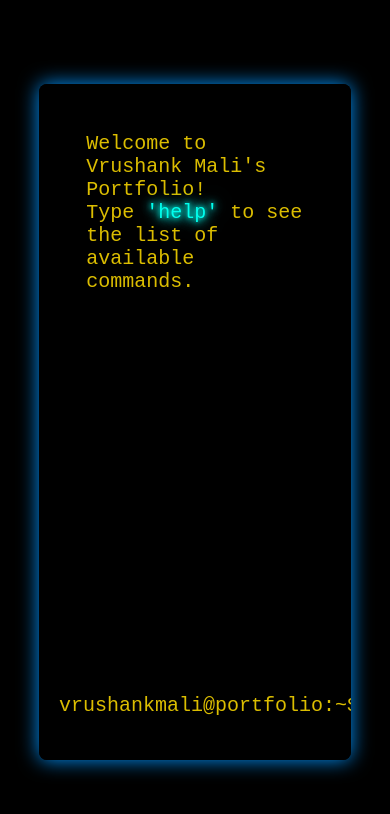
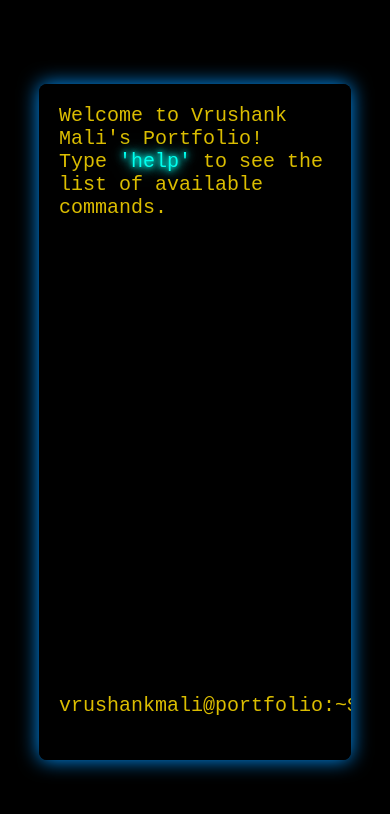
Before and after one commit to VrushankMali/Terminal_Portfolio, a plain HTML site: page index.html in a window 390 px wide. Drawn offline with Linux system fonts and the light colour scheme; animation ran at ten frames a second.

Commit message:
Trying different ways to fix visibility issue on phone for help command

```diff
--- a/css/style.css
+++ b/css/style.css
@@ -56,7 +56,6 @@ html, body {
 .output {
     flex-grow: 1;
     overflow-y: auto; /* Scrollable content */
-    padding: 10%;
 }
 
 /* Also hide scrollbars on the output element */
```
